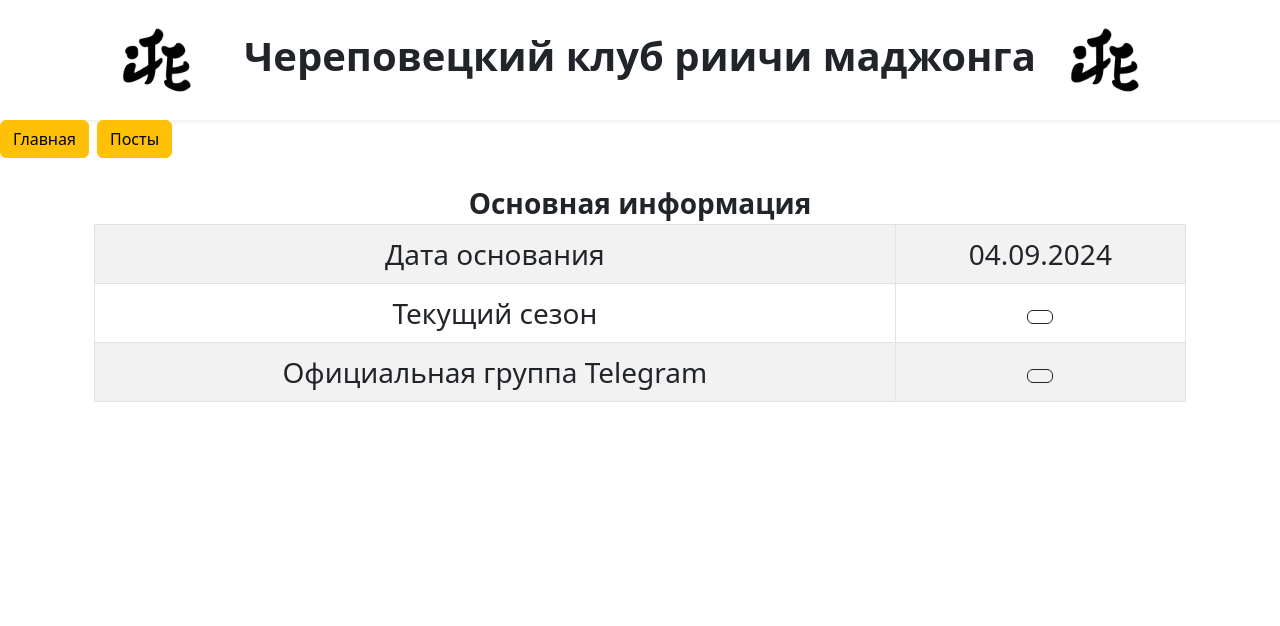
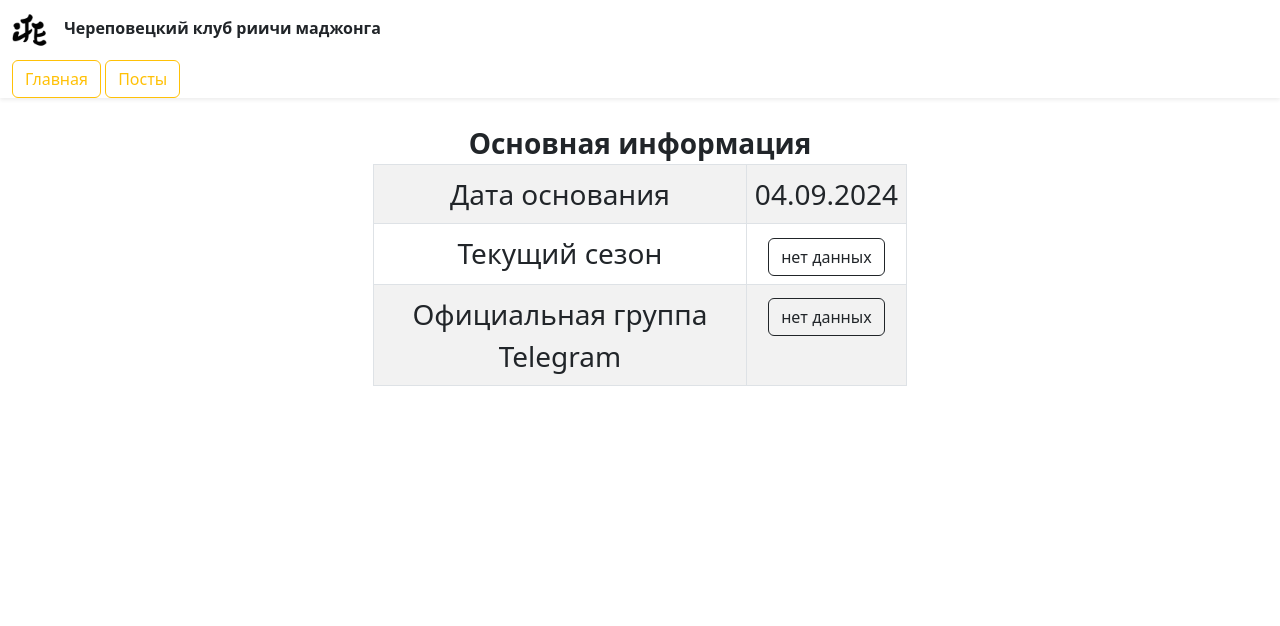
Before and after one commit to Cuptyom/flaskChemahjong, a Flask app: page / in a window 1280 px wide. Shown: the top 626 px of the page. Run offline with Flask 3, Linux system fonts and the light colour scheme.

Commit message:
улучшения визуала

```diff
--- a/templates/header.html
+++ b/templates/header.html
@@ -1,14 +1,18 @@
-<div class = "container-fluid shadow-sm text-center fw-bold fs-1">
-	<img src="{{ url_for('static', filename='img/logo.jpg') }}" class="rounded me-3" style="height: 120px;" alt="Логотип">
-	Череповецкий клуб риичи маджонга
-	<img src="{{ url_for('static', filename='img/logo.jpg') }}" class="rounded me-3" style="height: 120px;" alt="Логотип">
+<div class="sticky-top bg-white shadow-sm">
+	<div class = "containe fw-bold sticky-right">
+		<img src="{{ url_for('static', filename='img/logo.jpg') }}" class="rounded" style="height: 60px;" alt="Логотип">
+		Череповецкий клуб риичи маджонга
+		<div class="container-fluid">
+		    <a class="btn btn-outline-warning" href="/">Главная</a>
+		    <a class="btn btn-outline-warning" href="/posts">Посты</a>
+
+		    {% if auth %}
+			    <div class="vr mx-2"></div>
+
+			    <a class="btn btn-outline-secondary" href="/admin">Админка</a>
+			    <a class="btn btn-success" href="/create-article">Создать пост</a>
+			    <a class="btn btn-outline-secondary" href="/main-data-management">Управление данными</a>
+		    {% endif %}
+		</div>
+	</div>
 </div>
-<div class="d-flex gap-2">
-	<a class="btn btn-warning" href="/">Главная</a>
-	<a class="btn btn-warning" href="/posts">Посты</a>
-	{% if auth %}
-	<a class="btn btn-warning" href="/admin">Админака</a>
-	<a class="btn btn-warning" href="/create-article">Создать пост</a>
-	<a class="btn btn-warning" href="/main-data-management">Управление основными данными</a>
-	{% endif %}
-</div>
--- a/templates/index.html
+++ b/templates/index.html
@@ -5,12 +5,21 @@
 {% endblock %}
 
 {% block body%}
-<div class = "container fs-3 text-center">
+<div class = "container fs-3 text-center w-50">
 	<div class = "fw-bold">Основная информация</div>
 	<table class="table table-striped table-hover table-bordered">
-		<tr><td>Дата основания</td><td>04.09.2024</td></tr>
-		<tr><td>Текущий сезон</td><td><a class="btn active" target="_blank" href="{{ main_data.current_season_link }}">{{ main_data.current_season_name }}</a></td></tr>
-		<tr><td>Официальная группа Telegram</td><td><a class="btn active" target="_blank" href="{{ main_data.current_tg_link }}">{{ main_data.current_tg_name }}</a></td></tr>
+		<tr>
+			<td>Дата основания</td>
+			<td>04.09.2024</td>
+		</tr>
+		<tr>
+			<td>Текущий сезон</td>
+			<td><a class="btn active" target="_blank" href="{{ main_data.current_season_link }}">{{ main_data.current_season_name | default('нет данных', true) }}</a></td>
+		</tr>
+		<tr>
+			<td>Официальная группа Telegram</td>
+			<td><a class="btn active" target="_blank" href="{{ main_data.current_tg_link }}">{{ main_data.current_tg_name | default('нет данных', true) }}</a></td>
+		</tr>
 	</table>
 </div>
 
```
Also changed, not shown: templates/posts.html (+4 -4 lines), static/uploads/5998418b95a840dba2e7bca103261a7d.jpg (added), static/uploads/ca236884d3214db493612737ae689c9e.jpg (added), static/uploads/e856ca7dc443490387b217e8b61d44df.jpg (added).
